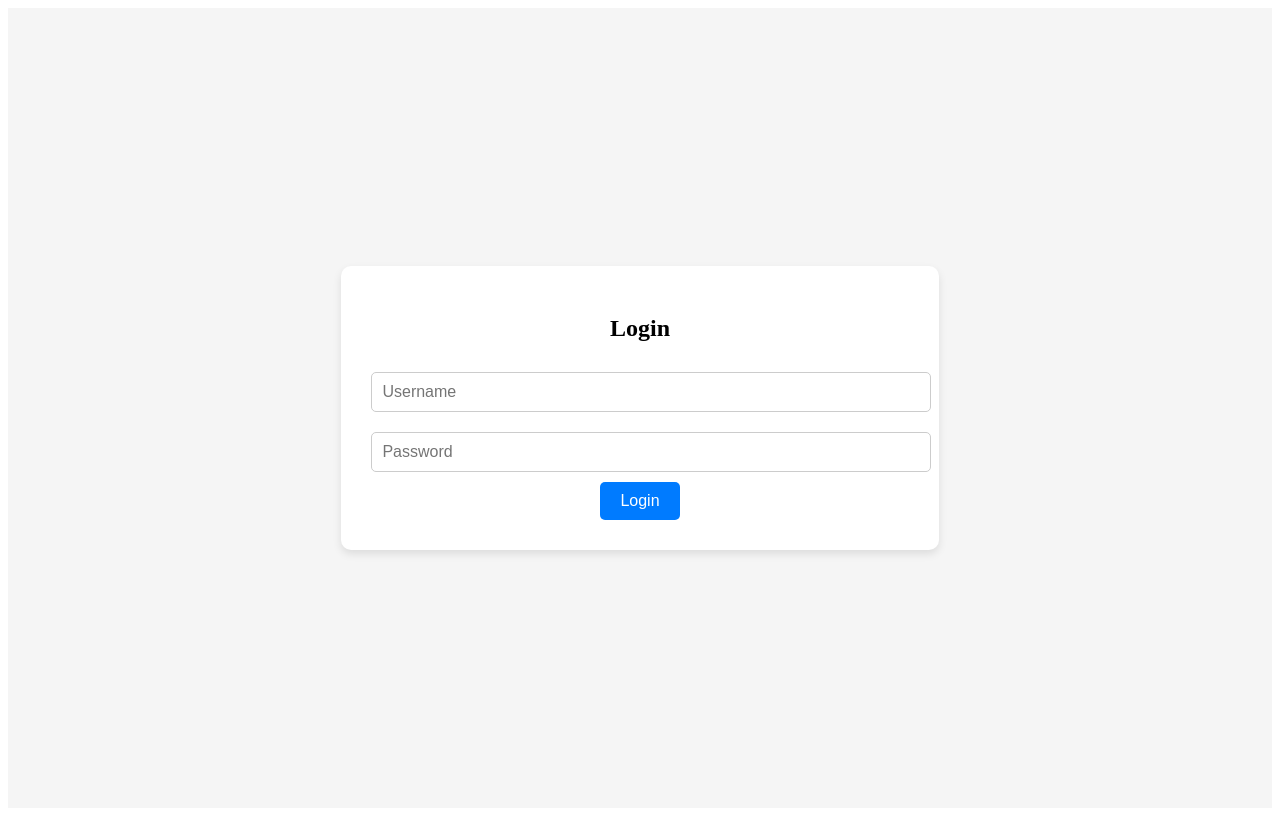
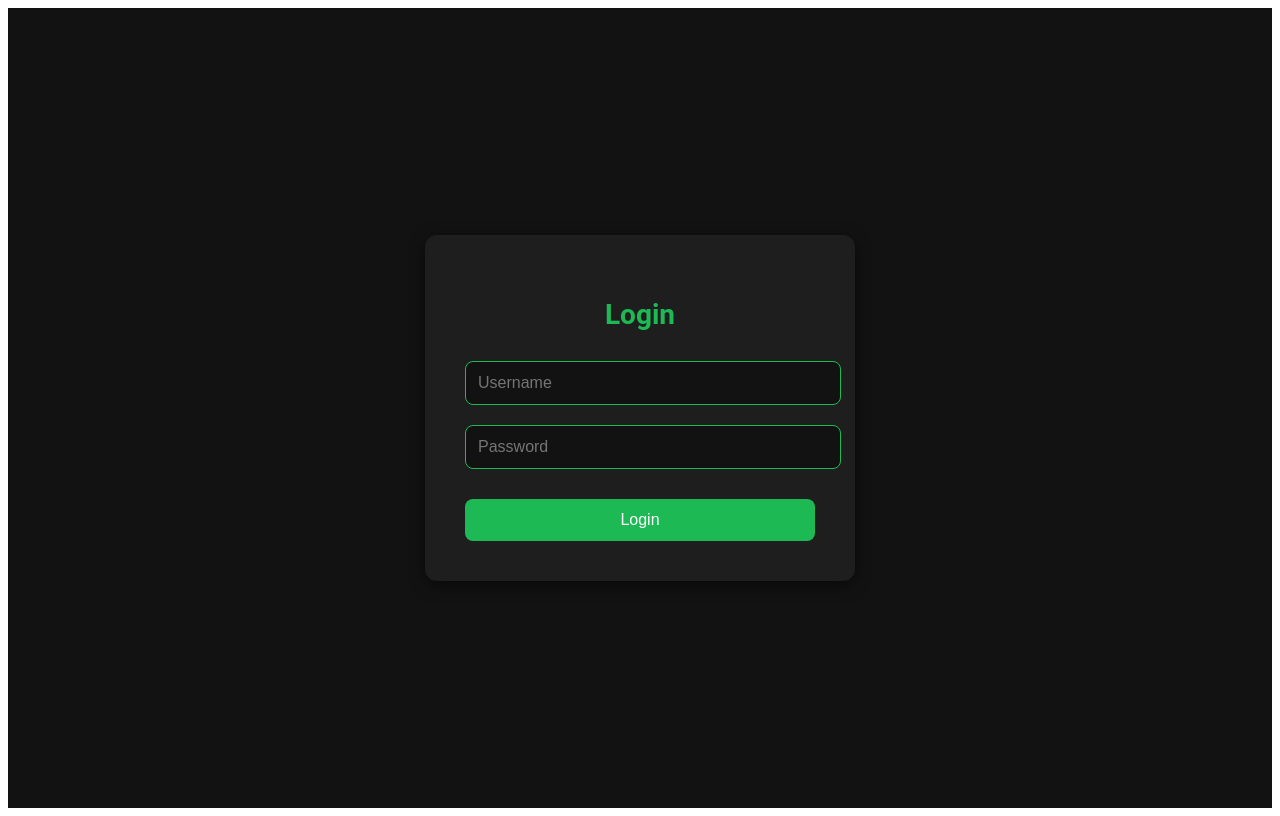
Before and after one commit to Chetan7771/Music_Player, a React (Vite) app in the folder my_reactapp_musicplayer/: page / in a window 1280 px wide. Built offline with nearby package versions, Linux system fonts and the light colour scheme.

Commit message:
Updated css of login page

```diff
--- a/my_reactapp_musicplayer/src/App.jsx
+++ b/my_reactapp_musicplayer/src/App.jsx
@@ -6,7 +6,7 @@ import Navbar from "./Components/Navbar";
 
 
 // Placeholder Components
-const Home = () => <h2>Welcome to the Home Page</h2>;
+const Home = () => <h2>Coming soon</h2>;
 
 const App = () => {
   const [isLoggedIn, setIsLoggedIn] = useState(false);
--- a/my_reactapp_musicplayer/src/Components/Login.jsx
+++ b/my_reactapp_musicplayer/src/Components/Login.jsx
@@ -6,13 +6,12 @@ const Login = ({ setIsLoggedIn }) => {
   const [error, setError] = useState("");
 
   const handleLogin = () => {
-    // Replace these with your actual credentials
     const validUsername = "admin";
     const validPassword = "password";
 
     if (username === validUsername && password === validPassword) {
-      setError(""); // Clear any existing errors
-      setIsLoggedIn(true); // Grant access to the homepage
+      setError("");
+      setIsLoggedIn(true);
     } else {
       setError("Invalid credentials. Please try again.");
     }
@@ -51,40 +50,50 @@ const styles = {
     justifyContent: "center",
     alignItems: "center",
     height: "100vh",
-    background: "#f5f5f5",
+    backgroundColor: "#121212",
+    fontFamily: "'Circular Std', Roboto, sans-serif",
   },
   form: {
-    background: "#fff",
-    padding: "30px",
-    borderRadius: "10px",
-    boxShadow: "0 4px 8px rgba(0, 0, 0, 0.1)",
+    backgroundColor: "#1e1e1e",
+    padding: "40px",
+    borderRadius: "12px",
+    boxShadow: "0 4px 15px rgba(0, 0, 0, 0.5)",
     textAlign: "center",
+    width: "350px",
   },
   heading: {
+    color: "#1db954",
+    fontSize: "28px",
+    fontWeight: "bold",
     marginBottom: "20px",
-    fontSize: "24px",
-    fontWeight: "bold",
+  },
+  error: {
+    color: "#f44336",
+    fontSize: "14px",
+    marginBottom: "10px",
   },
   input: {
     width: "100%",
-    padding: "10px",
+    padding: "12px",
     margin: "10px 0",
-    borderRadius: "5px",
-    border: "1px solid #ccc",
+    borderRadius: "8px",
+    border: "1px solid #1db954",
+    backgroundColor: "#121212",
+    color: "#fff",
     fontSize: "16px",
+    outline: "none",
   },
   button: {
-    padding: "10px 20px",
-    background: "#007bff",
+    width: "100%",
+    padding: "12px",
+    marginTop: "20px",
+    backgroundColor: "#1db954",
     color: "#fff",
     border: "none",
-    borderRadius: "5px",
+    borderRadius: "8px",
     fontSize: "16px",
     cursor: "pointer",
-  },
-  error: {
-    color: "red",
-    marginBottom: "10px",
+    transition: "background-color 0.3s ease",
   },
 };
 
--- a/my_reactapp_musicplayer/src/index.css
+++ b/my_reactapp_musicplayer/src/index.css
@@ -1,6 +1,3 @@
-
-
-
 /* Global Light and Dark Themes */
 body.light {
   background-color: #f9f9f9;
```
Also changed, not shown: my_reactapp_musicplayer/src/Components/Navbar.jsx (line endings or trailing spaces), my_reactapp_musicplayer/src/Components/Sidebar.jsx (line endings or trailing spaces).
